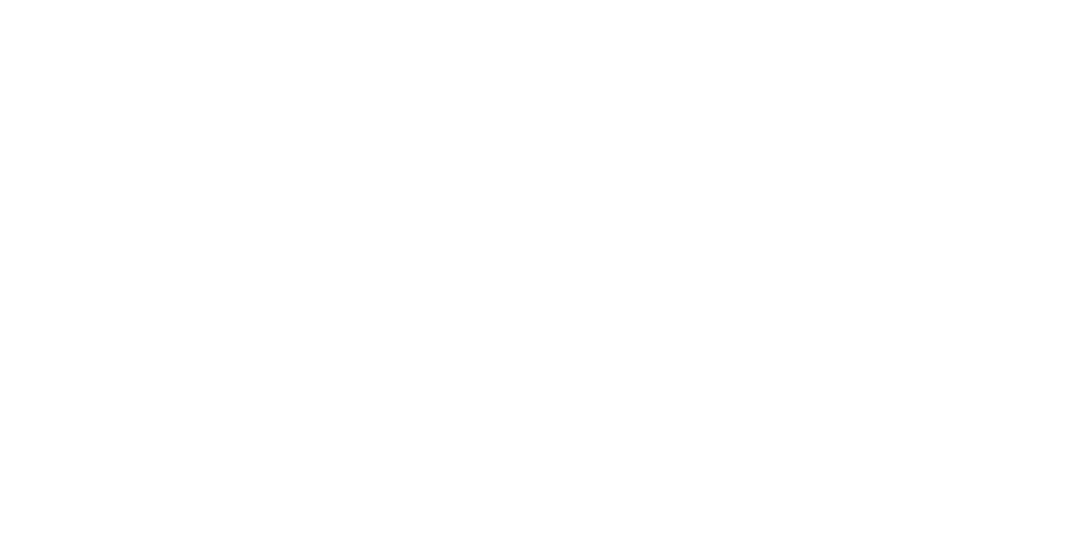
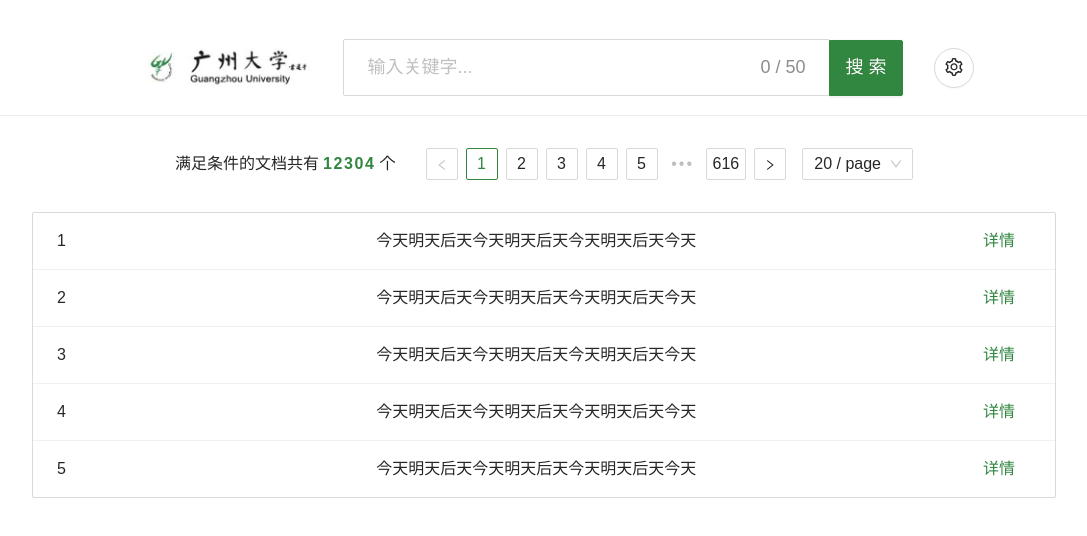
Before and after one commit to ChenYuTong10/gzc-frontend, a React (Create React App) app: page /show in a window 1280 px wide. Shown: the top 536 px of the page, without its empty margins (96-1183 px from the left). Built offline with nearby package versions, Linux system fonts and the light colour scheme.

Commit message:
✅ Finish show page layout

```diff
--- a/craco.config.js
+++ b/craco.config.js
@@ -11,6 +11,7 @@ module.exports = {
                     lessOptions: {
                         modifyVars: {
                             "@primary-color": "#318640",
+                            "@font-size-base": "16px"
                             // "@input-height-lg": "56px",
                             // "@input-padding-horizontal-lg": "24px",
                             // "@select-single-item-height-lg": "48px",
--- a/src/index.css
+++ b/src/index.css
@@ -10,12 +10,17 @@
 
 :root
 {
-    --segement-border-color: #ebebeb;
+    --font-size-base: 16px;
+
+    --search-bar-normal-width: 561px;
 
     --block-margin-bottom: 36px;
+    --sub-block-margin-bottom: 24px;
+    --header-block-margin-left: 30px;
 
     --logo-url: url("./images/logo.png");
     --background-image-url: url("./images/background.png");
 
     --primary-color: #318640;
+    --segement-border-color: #ebebeb;
 }
--- a/src/pages/Show.less
+++ b/src/pages/Show.less
@@ -1,11 +1,84 @@
 @header-height: 96px;
+@console-padding-left: 30px * 2 + 168px;
+@result-padding-horizontal: 30px;
 
 .container {
   width: 100%;
   min-height: 100vh;
+  padding-top: 20px;
 
   header {
+    display: flex;
+    justify-content: center;
+    align-items: center;
     width: 100%;
     height: @header-height;
+    margin-bottom: var(--sub-block-margin-bottom);
+    border-bottom: 1px solid var(--segement-border-color);
+
+    .logo {
+      width: 168px;
+      height: 48px;
+      margin-left: var(--header-block-margin-left);
+      background-size: cover;
+      background-position: center;
+      background-repeat: no-repeat;
+      background-image: var(--logo-url);
+    }
+
+    .search {
+      width: var(--search-bar-normal-width);
+      margin-left: var(--header-block-margin-left);
+    }
+
+    .advance {
+      margin-left: var(--header-block-margin-left);
+    }
+  }
+
+  main {
+    width: 100%;
+    height: 100%;
+
+    .console {
+      display: flex;
+      justify-content: center;
+      align-items: center;
+      width: 100%;
+      height: 48px;
+      margin-bottom: var(--sub-block-margin-bottom);
+
+      .total {
+        font-size: 16px;
+
+        .num {
+          margin: 0 4px;
+          color: var(--primary-color);
+          font-weight: 600;
+          letter-spacing: 0.1em;
+        }
+      }
+
+      .pagination {
+        margin-left: var(--header-block-margin-left);
+      }
+    }
+
+    .result {
+      display: flex;
+      justify-content: center;
+      align-items: center;
+      width: 100%;
+      height: 100%;
+
+      .list {
+        width: 80%;
+        height: 100%;
+
+        .text {
+          text-align: center;
+        }
+      }
+    }
   }
 }
--- a/src/pages/Show.tsx
+++ b/src/pages/Show.tsx
@@ -1,14 +1,113 @@
 import "./Show.less";
+import { SettingOutlined } from "@ant-design/icons";
+import {
+    Input,
+    Button,
+    List,
+    Col, Row,
+    Pagination
+} from 'antd';
+const { Search } = Input;
+
+interface DataType {
+    id: string
+    author: string
+    text: string
+}
 
 function Show() {
-    document.title = "Show - GZC"
+    document.title = "Show - GZC";
+
+    const data: DataType[] = [
+        {
+            id: "u1",
+            author: "123",
+            text: "今天明天后天今天明天后天今天明天后天今天"
+        },
+        {
+            id: "u2",
+            author: "123",
+            text: "今天明天后天今天明天后天今天明天后天今天"
+        },
+        {
+            id: "u3",
+            author: "123",
+            text: "今天明天后天今天明天后天今天明天后天今天"
+        },
+        {
+            id: "u4",
+            author: "123",
+            text: "今天明天后天今天明天后天今天明天后天今天"
+        },
+        {
+            id: "u5",
+            author: "123",
+            text: "今天明天后天今天明天后天今天明天后天今天"
+        }
+    ];
+
     return (
         <div className={"container"}>
             <header>
-
+                <div className={"logo"}></div>
+                <div className={"search"}>
+                    <Search
+                        placeholder="输入关键字..."
+                        allowClear
+                        size="large"
+                        showCount
+                        maxLength={50}
+                        enterButton="搜索"
+                    />
+                </div>
+                <div className={"advance"}>
+                    <Button size={"large"} shape={"circle"}><SettingOutlined /></Button>
+                </div>
             </header>
             <main>
-
+                <div className={"console"}>
+                    <div className={"total"}>
+                        满足条件的文档共有<span className={"num"}>{12304}</span>个
+                    </div>
+                    <div className={"pagination"}>
+                        <Pagination
+                            total={12304}
+                            defaultPageSize={20}
+                            defaultCurrent={1}
+                        />
+                    </div>
+                </div>
+                <div className={"result"}>
+                    {/* The reason why here needs a wrapper is that */}
+                    {/* making the all outside element width 100% and */}
+                    {/* using justify-content to control the center. */}
+                    <div className={"list"}>
+                        <List
+                            bordered
+                            loading={false}
+                            dataSource={data}
+                            renderItem={(datum, index) => (
+                                <List.Item key={datum.id}>
+                                    <Row
+                                        style={{
+                                            width: "100%"
+                                        }}
+                                        align="middle">
+                                        <Col flex={"5%"}>
+                                            <div>{index + 1}</div>
+                                        </Col>
+                                        <Col flex={"auto"}>
+                                            <div className={"text"}>{datum.text}</div>
+                                        </Col>
+                                        <Col flex={"5%"}>
+                                            <Button type="link">详情</Button>
+                                        </Col>
+                                    </Row>
+                                </List.Item>
+                            )}
+                        />
+                    </div>
+                </div>
             </main>
         </div>
     );
```
